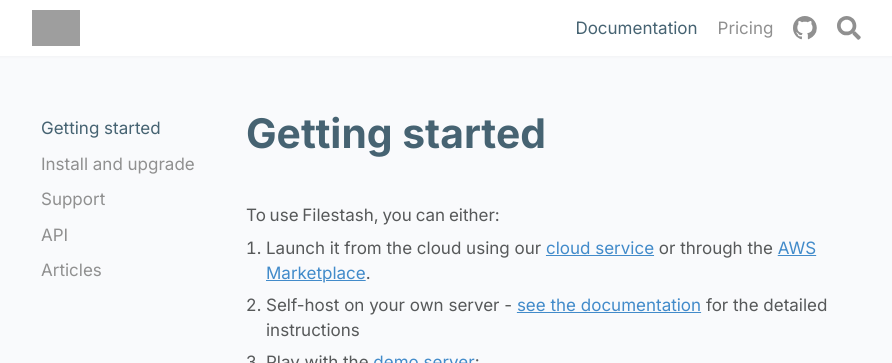
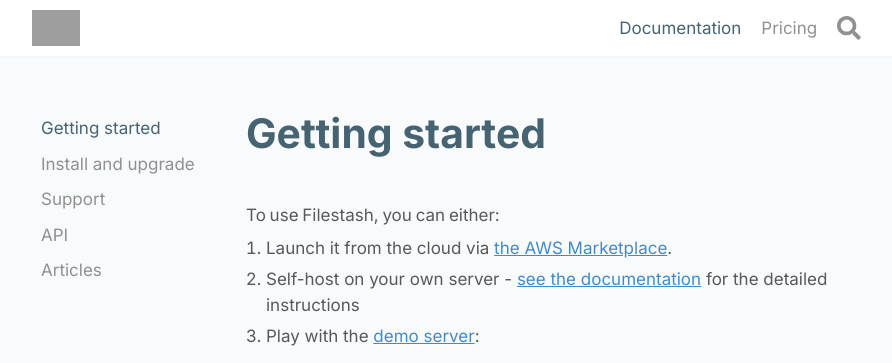
Before and after one commit to mickael-kerjean/filestash-website, a Jekyll site: the page built from _docs/index.md, in a window 1280 px wide and 900 px high, cut to the strip 0-363 px from the top of the window. Shown: the whole strip, without its empty margins (189-1081 px from the left). Built offline with Jekyll 4.4.1, drawn with Linux system fonts in a browser that asks for light colours; grey boxes are pictures that could not be loaded.

Commit message:
chore (content): landing

```diff
--- a/_docs/index.md
+++ b/_docs/index.md
@@ -10,7 +10,7 @@
 ---
 
 To use Filestash, you can either:
-1. Launch it from the cloud using our [cloud service](/redirect.html?origin=doc::cloud&url=https://buy.stripe.com/4gwcOa0Q6bhs6be8wz) or through the [AWS Marketplace](/install-cloud.html).
+1. Launch it from the cloud via [the AWS Marketplace](/install-cloud.html).
 2. Self-host on your own server - [see the documentation](/docs/install-and-upgrade/?release=agpl) for the detailed instructions
 3. Play with the [demo server](https://demo.filestash.app):
 <iframe style="width: 100%;height: 500px;border: 9px solid #0000001a;border-radius: 5px;box-sizing:border-box;" id="appframe" frameborder="0" src="https://demo.filestash.app/login" allow="fullscreen;speaker"></iframe>
--- a/_includes/menu.html
+++ b/_includes/menu.html
@@ -34,13 +34,15 @@
                 <a href="{% link pricing.md %}">Pricing</a>
                 {% endif %}
 		    </li>
+            {% if page.url == "/" %}
 		    <li><a rel="nofollow" href="https://github.com/mickael-kerjean/filestash" title="GitHub">
 			    <svg class="svg-inline svg-inline-large" viewBox="0 0 16 16" version="1.1" aria-hidden="true">
                   <title>Github</title>
                   <path fill="currentColor" fill-rule="evenodd" d="M8 0C3.58 0 0 3.58 0 8c0 3.54 2.29 6.53 5.47 7.59.4.07.55-.17.55-.38 0-.19-.01-.82-.01-1.49-2.01.37-2.53-.49-2.69-.94-.09-.23-.48-.94-.82-1.13-.28-.15-.68-.52-.01-.53.63-.01 1.08.58 1.23.82.72 1.21 1.87.87 2.33.66.07-.52.28-.87.51-1.07-1.78-.2-3.64-.89-3.64-3.95 0-.87.31-1.59.82-2.15-.08-.2-.36-1.02.08-2.12 0 0 .67-.21 2.2.82.64-.18 1.32-.27 2-.27.68 0 1.36.09 2 .27 1.53-1.04 2.2-.82 2.2-.82.44 1.1.16 1.92.08 2.12.51.56.82 1.27.82 2.15 0 3.07-1.87 3.75-3.65 3.95.29.25.54.73.54 1.48 0 1.07-.01 1.93-.01 2.2 0 .21.15.46.55.38A8.013 8.013 0 0 0 16 8c0-4.42-3.58-8-8-8z"></path>
                 </svg>
 		    </a></li>
-		    <li>
+            {% else %}
+            <li>
 			    <button id="search-btn" title="Search this website">
 			      <svg class="svg-inline svg-inline-large" viewBox="0 0 512 512" aria-hidden="true">
                     <title>Search</title>
@@ -48,6 +50,8 @@
                   </svg>
 			    </button>
 		    </li>
+            {% endif %}
+
 		    <li class="hidden-sm hidden-md hidden-lg">
 			    <button id="menu-btn" title="Menu" aria-controls="mobile-menu" aria-expanded="false" aria-label="Toggle navigation">
 			        <svg class="svg-inline svg-inline-large" viewBox="0 0 448 512" aria-hidden="true"><path fill="currentColor" d="M16 132h416c8.837 0 16-7.163 16-16V76c0-8.837-7.163-16-16-16H16C7.163 60 0 67.163 0 76v40c0 8.837 7.163 16 16 16zm0 160h416c8.837 0 16-7.163 16-16v-40c0-8.837-7.163-16-16-16H16c-8.837 0-16 7.163-16 16v40c0 8.837 7.163 16 16 16zm0 160h416c8.837 0 16-7.163 16-16v-40c0-8.837-7.163-16-16-16H16c-8.837 0-16 7.163-16 16v40c0 8.837 7.163 16 16 16z"></path></svg>
```
